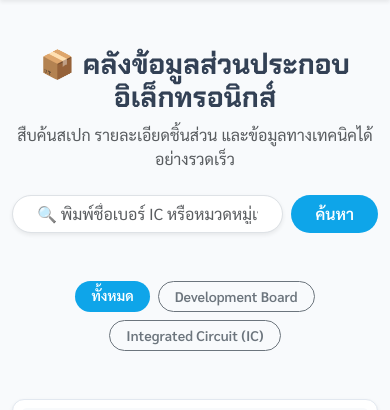
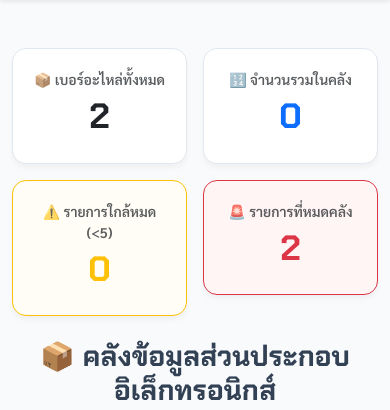
Before and after one commit to aerfst1712-debug/PyCharmMiscProject, a Flask app: page / in a window 390 px wide. Shown: the part 131-541 px from the top of the page. Run offline with Flask 3, Linux system fonts and the light colour scheme; data comes from the database, SQL or seed files in the repository; data that the repository does not hold is empty; grey boxes are pictures that could not be loaded.

Commit message:
Update index.html

```diff
--- a/templates/index.html
+++ b/templates/index.html
@@ -10,25 +10,38 @@
         body { font-family: 'Sarabun', sans-serif; background-color: #f8fafc; color: #334155; }
         h1, h2, h3, .navbar-brand, .stat-num, .modal-title { font-family: 'Chakra Petch', sans-serif; }
         .navbar { background-color: #ffffff !important; border-bottom: 2px solid #0ea5e9; }
-        .stat-card { background: white; border-radius: 12px; border: 1px solid #e2e8f0; padding: 20px; text-align: center; box-shadow: 0 2px 4px rgba(0,0,0,0.02); }
-        .stat-num { font-size: 2rem; font-weight: bold; color: #0ea5e9; }
-        .card { background-color: #ffffff; border: 1px solid #e2e8f0; border-radius: 12px; transition: transform 0.2s, box-shadow 0.2s; position: relative; }
-        .card:hover { transform: translateY(-4px); box-shadow: 0 10px 15px -3px rgba(0, 0, 0, 0.1); }
-        .price-tag { color: #059669; font-weight: bold; font-size: 1.1rem; }
+
+        /* 📈 แผง Dashboard สรุปยอดด้านบนเพื่อลดความโล่งของเว็บไซต์ */
+        .stat-card { background: white; border-radius: 14px; border: 1px solid #e2e8f0; padding: 20px; text-align: center; box-shadow: 0 4px 6px -1px rgba(0,0,0,0.05); }
+        .stat-num { font-size: 2.2rem; font-weight: bold; color: #0ea5e9; }
+
+        /* ✨ [HOVER EFFECT] การ์ดลอยตัวและเพิ่มเงานุ่มนวลเมื่อเอาเมาส์ไปชี้ */
+        .product-card {
+            background-color: #ffffff;
+            border: 1px solid #e2e8f0;
+            border-radius: 16px;
+            transition: transform 0.25s ease, box-shadow 0.25s ease;
+            position: relative;
+            overflow: hidden;
+        }
+        .product-card:hover {
+            transform: translateY(-6px);
+            box-shadow: 0 12px 20px -3px rgba(14, 165, 233, 0.15);
+            border-color: #0ea5e9;
+        }
+
+        .price-tag { color: #059669; font-weight: bold; font-size: 1.15rem; }
         .btn-view { background-color: #f1f5f9; color: #0284c7; border-radius: 20px; font-weight: bold; border: 1px solid #e2e8f0; }
         .btn-view:hover { background-color: #e2e8f0; }
         .btn-buy-now { background-color: #0ea5e9; color: #ffffff; border-radius: 20px; font-weight: bold; border: none; }
         .btn-buy-now:hover { background-color: #0284c7; }
-        .admin-actions { position: absolute; top: 10px; right: 10px; z-index: 10; display: flex; gap: 5px; }
-        .indicator { width: 10px; height: 10px; border-radius: 50%; display: inline-block; margin-right: 6px; }
-        .bg-success-dot { background-color: #10b981; }
-        .bg-warning-dot { background-color: #f59e0b; }
-        .bg-danger-dot { background-color: #ef4444; }
-        .log-box { background: #ffffff; border-radius: 12px; border: 1px solid #e2e8f0; padding: 20px; }
-        .cart-badge { background-color: #ef4444; color: white; border-radius: 50%; padding: 2px 6px; font-size: 0.75rem; position: absolute; top: -5px; right: -5px; }
-        .cart-sidebar { width: 380px !important; }
-        .cart-item-img { width: 50px; height: 50px; object-fit: contain; background-color: #f8fafc; border-radius: 6px; }
+        .admin-actions { position: absolute; top: 12px; right: 12px; z-index: 10; display: flex; gap: 6px; }
+        .log-box { background: #ffffff; border-radius: 14px; border: 1px solid #e2e8f0; padding: 20px; box-shadow: 0 4px 6px -1px rgba(0,0,0,0.05); }
+        .cart-badge { background-color: #ef4444; color: white; border-radius: 50%; padding: 2px 7px; font-size: 0.75rem; position: absolute; top: -5px; right: -5px; }
         .spec-badge { background-color: #f1f5f9; border-left: 4px solid #0ea5e9; color: #1e293b; font-weight: 500; padding: 8px 12px; border-radius: 4px; font-size: 0.9rem; }
+
+        /* ตกแต่งแถบความก้าวหน้า Progress Bar ให้สวยงาม */
+        .progress { height: 8px; border-radius: 10px; background-color: #e2e8f0; }
     </style>
 </head>
 <body>
@@ -37,7 +50,6 @@
         <div class="container">
             <a class="navbar-brand fw-bold fs-3" href="/">⚡ ElectroHub <span style="color: #0ea5e9;">Labs</span></a>
             <div class="d-flex align-items-center gap-2">
-
                 <button class="btn btn-outline-dark rounded-pill position-relative px-3 fw-bold btn-sm me-1" type="button" data-bs-toggle="offcanvas" data-bs-target="#cartSidebar">
                     🛒 ตะกร้าของฉัน <span id="cartCountBadge" class="cart-badge d-none">0</span>
                 </button>
@@ -56,7 +68,7 @@
         </div>
     </nav>
 
-    <div class="offcanvas offcanvas-end cart-sidebar" tabindex="-1" id="cartSidebar">
+    <div class="offcanvas offcanvas-end" tabindex="-1" id="cartSidebar" style="width: 380px;">
         <div class="offcanvas-header border-bottom">
             <h5 class="offcanvas-title fw-bold">🛒 ตะกร้าสินค้าของคุณ</h5>
             <button type="button" class="btn-close" data-bs-dismiss="offcanvas" aria-label="Close"></button>
@@ -82,7 +94,7 @@
 
     <div class="modal fade" id="productDetailModal" tabindex="-1" aria-hidden="true">
         <div class="modal-dialog modal-lg modal-dialog-centered">
-            <div class="modal-content style-main-box p-3 border-0 shadow" style="border-radius: 16px;">
+            <div class="modal-content p-3 border-0 shadow" style="border-radius: 16px;">
                 <div class="modal-header border-0 pb-0">
                     <button type="button" class="btn-close" data-bs-dismiss="modal" aria-label="Close"></button>
                 </div>
@@ -114,17 +126,37 @@
 
     <div class="container my-5">
 
-        {% if is_admin %}
         <div class="row g-3 mb-4">
-            <div class="col-md-3 col-6"><div class="stat-card"><div class="text-muted small fw-bold">📦 เบอร์อะไหล่ทั้งหมด</div><div class="stat-num text-dark">{{ total_items }}</div></div></div>
-            <div class="col-md-3 col-6"><div class="stat-card"><div class="text-muted small fw-bold">🔢 จำนวนชิ้นรวมในคลัง</div><div class="stat-num text-primary">{{ total_stock }}</div></div></div>
-            <div class="col-md-3 col-6"><div class="stat-card border-warning" style="background-color: #fffbdf;"><div class="text-muted small fw-bold text-warning">⚠️ รายการที่ใกล้หมด (&lt;5)</div><div class="stat-num text-warning">{{ low_stock_count }}</div></div></div>
-            <div class="col-md-3 col-6"><div class="stat-card border-danger" style="background-color: #fde8e8;"><div class="text-muted small fw-bold text-danger">🚨 รายการที่หมดแล้ว</div><div class="stat-num text-danger">{{ out_of_stock_count }}</div></div></div>
+            <div class="col-md-3 col-6">
+                <div class="stat-card">
+                    <div class="text-muted small fw-bold">📦 เบอร์อะไหล่ทั้งหมด</div>
+                    <div class="stat-num text-dark">{{ total_items }}</div>
+                </div>
+            </div>
+            <div class="col-md-3 col-6">
+                <div class="stat-card">
+                    <div class="text-muted small fw-bold">🔢 จำนวนรวมในคลัง</div>
+                    <div class="stat-num text-primary">{{ total_stock }}</div>
+                </div>
+            </div>
+            <div class="col-md-3 col-6">
+                <div class="stat-card border-warning" style="background-color: #fffdf5;">
+                    <div class="text-muted small fw-bold text-warning">⚠️ รายการใกล้หมด (&lt;5)</div>
+                    <div class="stat-num text-warning">{{ low_stock_count }}</div>
+                </div>
+            </div>
+            <div class="col-md-3 col-6">
+                <div class="stat-card border-danger" style="background-color: #fff5f5;">
+                    <div class="text-muted small fw-bold text-danger">🚨 รายการที่หมดคลัง</div>
+                    <div class="stat-num text-danger">{{ out_of_stock_count }}</div>
+                </div>
+            </div>
         </div>
 
+        {% if is_admin %}
         <div class="d-flex justify-content-end mb-4">
-            <a href="/export_report" class="btn btn-sm btn-outline-primary rounded-pill px-3 fw-bold shadow-sm">
-                📥 ดาวน์โหลดข้อมูลสต็อกคลังพัสดุ (.CSV Excel)
+            <a href="/export_report" class="btn btn-sm btn-primary rounded-pill px-3 fw-bold shadow-sm" style="background-color: #0ea5e9; border:none;">
+                📥 ดาวน์โหลดรายงานสต็อก (.CSV Excel)
             </a>
         </div>
         {% endif %}
@@ -150,7 +182,7 @@
             {% if products %}
                 {% for product in products %}
                 <div class="col-md-4 col-sm-6">
-                    <div class="card h-100 shadow-sm p-2">
+                    <div class="product-card h-100 shadow-sm p-3">
 
                         {% if is_admin %}
                         <div class="admin-actions">
@@ -159,50 +191,62 @@
                         </div>
                         {% endif %}
 
-                        <img src="{{ product.image_url }}" class="card-img-top rounded p-2" id="prod-img-{{ product.id }}" alt="{{ product.name }}" style="height: 180px; object-fit: contain; background: #f8fafc;">
+                        <div class="text-center mb-3">
+                            <img src="{{ product.image_url }}" class="rounded p-2" id="prod-img-{{ product.id }}" alt="{{ product.name }}" style="height: 160px; width: 100%; object-fit: contain; background: #f8fafc;">
+                        </div>
+
                         <div class="card-body d-flex flex-column">
                             <div class="d-flex justify-content-between align-items-center mb-2">
                                 <span class="badge bg-light text-primary border border-primary-subtle" id="prod-cat-{{ product.id }}">{{ product.category }}</span>
-                                <span class="small fw-bold text-secondary">
-                                    {% if (product.stock or 0) >= 15 %}
-                                        <span class="indicator bg-success-dot"></span>คลัง: {{ product.stock or 0 }} ชิ้น
-                                    {% elif (product.stock or 0) > 0 %}
-                                        <span class="indicator bg-warning-dot"></span>ใกล้หมด: {{ product.stock or 0 }} ชิ้น
-                                    {% else %}
-                                        <span class="indicator bg-danger-dot"></span>ของหมด
-                                    {% endif %}
-                                </span>
+
+                                {% if (product.stock or 0) >= 15 %}
+                                    <span class="badge bg-success-subtle text-success rounded-pill">🟢 คลังแน่น: {{ product.stock or 0 }} ชิ้น</span>
+                                {% elif (product.stock or 0) > 0 %}
+                                    <span class="badge bg-warning-subtle text-warning rounded-pill">🟡 ใกล้หมด: {{ product.stock or 0 }} ชิ้น</span>
+                                {% else %}
+                                    <span class="badge bg-danger-subtle text-danger rounded-pill">🔴 สินค้าหมดคลัง</span>
+                                {% endif %}
                             </div>
-                            <h4 class="card-title mb-2 text-dark" id="prod-name-{{ product.id }}">{{ product.name }}</h4>
+
+                            <h4 class="card-title mb-2 text-dark fw-bold" id="prod-name-{{ product.id }}">{{ product.name }}</h4>
+
+                            <div class="mb-3">
+                                {% set stock_pct = ((product.stock or 0) / 100 * 100) if (product.stock or 0) <= 100 else 100 %}
+                                <div class="progress">
+                                    <div class="progress-bar {% if (product.stock or 0) >= 15 %}bg-success{% elif (product.stock or 0) > 0 %}bg-warning{% else %}bg-danger{% endif %}"
+                                         role="progressbar" style="width: {{ stock_pct }}%"></div>
+                                </div>
+                            </div>
 
                             <div class="d-none" id="prod-desc-{{ product.id }}">{{ product.description }}</div>
                             <div class="d-none" id="prod-specs-{{ product.id }}">{{ product.specs }}</div>
                             <div class="d-none" id="prod-ds-{{ product.id }}">{{ product.datasheet_url or '' }}</div>
                             <div class="d-none" id="prod-stocknum-{{ product.id }}">{{ product.stock or 0 }}</div>
 
-                            <p class="card-text text-muted text-truncate mb-3">{{ product.description }}</p>
+                            <p class="card-text text-muted text-truncate mb-3 small">{{ product.description }}</p>
 
                             {% if is_admin %}
                             <div class="d-flex gap-1 align-items-center mb-3 justify-content-center border-top border-bottom py-2">
-                                <span class="small text-muted me-2">ปรับคลัง:</span>
+                                <span class="small text-muted me-2">🛠️ ปรับยอด:</span>
                                 <a href="/update_stock/{{ product.id }}/decrease" class="btn btn-outline-danger btn-sm rounded-circle fw-bold {% if (product.stock or 0) <= 0 %}disabled{% endif %}" style="width: 28px; height: 28px; line-height: 12px;">-</a>
                                 <span class="fw-bold mx-2">{{ product.stock or 0 }}</span>
                                 <a href="/update_stock/{{ product.id }}/increase" class="btn btn-outline-success btn-sm rounded-circle fw-bold" style="width: 28px; height: 28px; line-height: 12px;">+</a>
                             </div>
                             {% endif %}
 
-                            <div class="d-flex justify-content-between align-items-center mt-auto bg-transparent">
-                                <span class="price-tag" id="prod-price-{{ product.id }}">ราคา: {{ product.price }}</span>
+                            <div class="d-flex justify-content-between align-items-center mt-auto">
+                                <span class="price-tag" id="prod-price-{{ product.id }}">💰 {{ product.price }}</span>
                             </div>
-                            <div class="row g-2 mt-2 bg-transparent">
-                                <div class="col-5 bg-transparent">
-                                    <button class="btn btn-view btn-sm w-100 py-2" onclick="openDetailModal('{{ product.id }}')">รายละเอียด</button>
+
+                            <div class="row g-2 mt-2">
+                                <div class="col-5">
+                                    <button class="btn btn-view btn-sm w-100 py-2 fw-bold" onclick="openDetailModal('{{ product.id }}')">🔬 รายละเอียด</button>
                                 </div>
-                                <div class="col-7 bg-transparent">
+                                <div class="col-7">
                                     {% if (product.stock or 0) > 0 %}
-                                        <button class="btn btn-buy-now btn-sm w-100 py-2" onclick="addToCart('{{ product.id }}', '{{ product.stock }}')">🛒 ใส่ตะกร้า</button>
+                                        <button class="btn btn-buy-now btn-sm w-100 py-2 fw-bold" onclick="addToCart('{{ product.id }}', '{{ product.stock }}')">🛒 หยิบใส่ตะกร้า</button>
                                     {% else %}
-                                        <button class="btn btn-secondary btn-sm w-100 py-2" disabled>❌ สินค้าหมด</button>
+                                        <button class="btn btn-secondary btn-sm w-100 py-2 fw-bold" disabled>❌ สินค้าหมด</button>
                                     {% endif %}
                                 </div>
                             </div>
@@ -215,25 +259,23 @@
             {% endif %}
         </div>
 
-        {% if is_admin %}
         <div class="log-box shadow-sm">
-            <h5 class="fw-bold mb-3 text-secondary">📋 บันทึกประวัติการจัดการคลังล่าสุด (Admin Stock Logs)</h5>
+            <h5 class="fw-bold mb-3 text-secondary">📋 บันทึกกิจกรรมการจัดการคลังล่าสุด (Stock Logs)</h5>
             <div class="table-responsive">
                 <table class="table table-hover table-sm m-0 small text-secondary">
                     <thead class="table-light"><tr><th>เวลาจัดทำกิจกรรม</th><th>รายการเบอร์ IC</th><th>กิจกรรมการดำเนินงาน</th></tr></thead>
                     <tbody>
                         {% if logs %}
                             {% for log in logs %}
-                            <tr><td><code>{{ log.timestamp }}</code></td><td class="fw-bold text-dark">{{ log.component_name }}</td><td>{{ log.action_type }}</td></tr>
+                            <tr><td><code>🕒 {{ log.timestamp }}</code></td><td class="fw-bold text-dark">{{ log.component_name }}</td><td>{{ log.action_type }}</td></tr>
                             {% endfor %}
                         {% else %}
-                            <tr><td colspan="3" class="text-center py-2 text-muted">ยังไม่มีประวัติการปรับจำนวนสต็อกสินค้าในเวลานี้</td></tr>
+                            <tr><td colspan="3" class="text-center py-2 text-muted">ยังไม่มีประวัติการทำกิจกรรมคลังสินค้าในเวลานี้</td></tr>
                         {% endif %}
                     </tbody>
                 </table>
             </div>
         </div>
-        {% endif %}
 
     </div>
 
@@ -248,7 +290,7 @@
 
             if (productInCart) {
                 if (productInCart.qty >= maxStock) {
-                    alert(`ขออภัย! ไม่สามารถสั่งเพิ่มได้ เนื่องจากคลังออนไลน์มีสินค้าชิ้นนี้อยู่สูงสุดเพียง ${maxStock} ชิ้นเท่านั้น`);
+                    alert(`ขออภัย! คลังออนไลน์มีสินค้าชิ้นนี้อยู่สูงสุดเพียง ${maxStock} ชิ้นเท่านั้น`);
                     return;
                 }
                 productInCart.qty += 1;
@@ -281,7 +323,7 @@
             if (item) {
                 if (action === 'increase') {
                     if (item.qty >= item.maxStock) {
-                        alert(`ไม่สามารถเพิ่มได้เกิน ${item.maxStock} ชิ้นตามสต็อกจริงได้`);
+                        alert(`ไม่สามารถเพิ่มได้เกินจำนวนสต็อกจริงได้`);
                         return;
                     }
                     item.qty += 1;
@@ -331,18 +373,18 @@
             let html = '';
             cart.forEach(item => {
                 html += `
-                    <div class="d-flex align-items-center justify-content-between p-2 mb-3 border-bottom bg-transparent">
-                        <img src="${item.img}" class="cart-item-img me-2">
-                        <div class="flex-grow-1 bg-transparent">
+                    <div class="d-flex align-items-center justify-content-between p-2 mb-3 border-bottom">
+                        <img src="${item.img}" style="width: 50px; height: 50px; object-fit: contain; background-color: #f8fafc; border-radius: 6px;" class="me-2">
+                        <div class="flex-grow-1">
                             <h6 class="mb-0 fw-bold text-dark small">${item.name}</h6>
                             <small class="text-muted">${item.price} บาท/ชิ้น</small>
-                            <div class="d-flex align-items-center gap-1 mt-1 bg-transparent">
+                            <div class="d-flex align-items-center gap-1 mt-1">
                                 <button class="btn btn-outline-secondary btn-xs py-0 px-2 rounded" onclick="changeQty('${item.id}', 'decrease')">-</button>
                                 <span class="px-2 small fw-bold">${item.qty}</span>
                                 <button class="btn btn-outline-secondary btn-xs py-0 px-2 rounded" onclick="changeQty('${item.id}', 'increase')">+</button>
                             </div>
                         </div>
-                        <div class="text-end bg-transparent">
+                        <div class="text-end">
                             <div class="fw-bold text-success small">${item.price * item.qty} บาท</div>
                             <button class="btn btn-link btn-sm text-danger p-0 mt-1" onclick="removeFromCart('${item.id}')">ลบ</button>
                         </div>
@@ -405,10 +447,10 @@
 
         function processCheckout() {
             if (cart.length === 0) return;
-            if (!confirm('ยืนยันรายการเพื่อสั่งซื้อและตัดสต็อกสินค้าออกจากระบบจำลองคลังออนไลน์?')) return;
+            if (!confirm('ยืนยันรายการเพื่อสั่งซื้อและตัดสต็อกสินค้าออกจากระบบ?')) return;
 
             document.getElementById('checkoutBtn').disabled = true;
-            document.getElementById('checkoutBtn').innerText = 'กำลังบันทึกสต็อกหลังบ้าน...';
+            document.getElementById('checkoutBtn').innerText = 'กำลังบันทึกสต็อก...';
 
             fetch('/checkout', {
                 method: 'POST',
@@ -430,7 +472,7 @@
                 }
             })
             .catch(err => {
-                alert('เกิดข้อผิดพลาดในการเชื่อมต่อสต็อกคลาวด์: ' + err);
+                alert('เกิดข้อผิดพลาด: ' + err);
                 document.getElementById('checkoutBtn').disabled = false;
                 document.getElementById('checkoutBtn').innerText = '💳 ยืนยันคำสั่งซื้อ (และตัดสต็อก)';
             });
```
